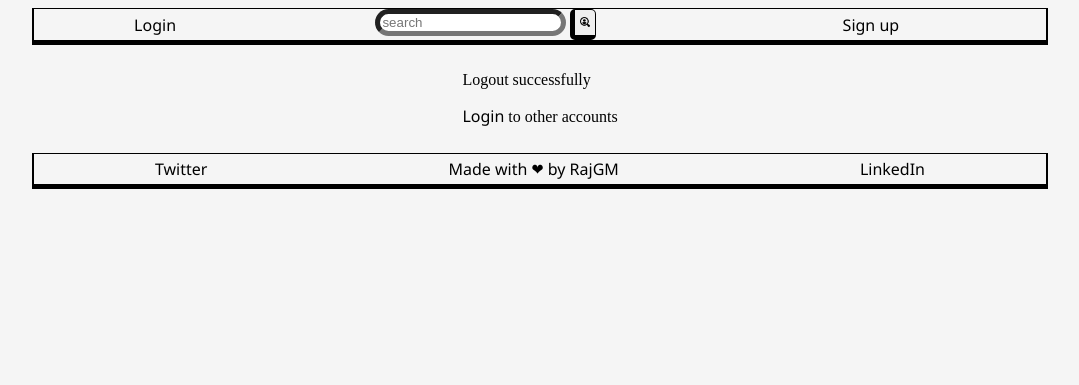
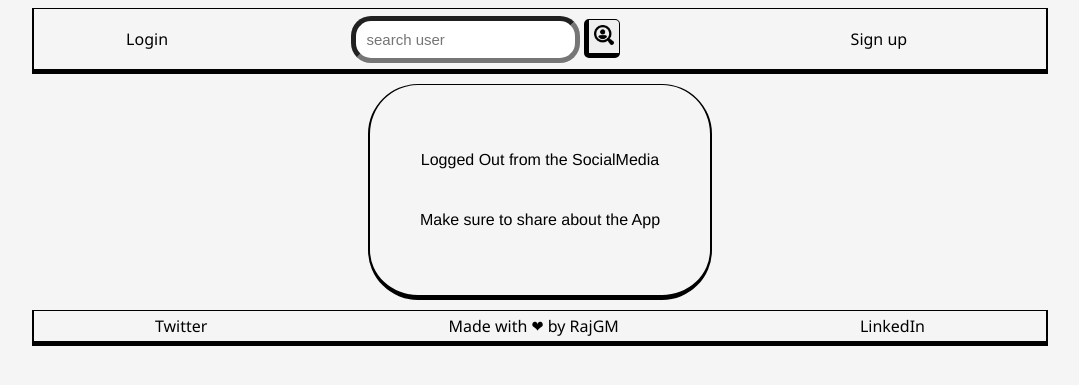
Before and after one commit to RajGM/webDevProject, a Django app: page /logout/ in a window 1280 px wide. Shown: the top 385 px of the page, without its empty margins (100-1179 px from the left). Run offline with Django 3.2, Linux system fonts and the light colour scheme.

Commit message:
logout styling done

```diff
--- a/socialmedia/forms.py
+++ b/socialmedia/forms.py
@@ -17,8 +17,8 @@ class UserForm(forms.ModelForm):
 
 # Form for signup
 class UserProfileForm(forms.ModelForm):
-    dateOfBirth = forms.DateField(widget=forms.SelectDateWidget(years=range(1940,2022), attrs={'placeholder':'DOB(mm/dd/yyyy)', 'class':'register-input date-birth'}), label='date of birth')
-    profileImage = forms.ImageField(label='profile image', required=False)
+    dateOfBirth = forms.DateField(widget=forms.SelectDateWidget(years=range(1960,2022), attrs={'placeholder':'DOB(mm/dd/yyyy)', 'class':'register-input date-birth'}), label='DoB')
+    profileImage = forms.ImageField(label='Dp', required=False)
     class Meta:
         model = AppUser
         fields = ('dateOfBirth', 'profileImage')
--- a/socialmedia/static/css/index.css
+++ b/socialmedia/static/css/index.css
@@ -4,6 +4,7 @@ body{
 
 .navBar{
     width: 80%;
+    height: 60px;
     display: flex;
     flex-direction: row;
     justify-content: space-around;
@@ -11,8 +12,8 @@ body{
 }
 
 .iconImg{
-    height: 10px;
-    width: 10px;
+    height: 20px;
+    width: 20px;
 }
 
 .dp{
@@ -130,6 +131,12 @@ ul{
     border-bottom: 7px solid black;
 }
 
+input{
+    padding: 10px;
+    border-radius: 10px;
+    font-size: 15px;
+}
+
 .loginInput{
     padding: 10px;
     border-radius: 10px;
@@ -139,3 +146,39 @@ ul{
 #centerText{
     text-align: center;
 }
+
+.singUpForm{
+    padding: 20px;
+    border-radius: 20px;
+    border-top: 2px solid black;
+    border-left: 5px solid black;
+    border-right: 5px solid black;
+    border-bottom: 7px solid black;
+}
+
+input[type="file"]{
+    width: 200px;
+    padding: 10px;
+    font-size: 15px;
+    border-top: 1px solid black;
+    border-left: 2px solid black;
+    border-right: 2px solid black;
+    border-bottom: 5px solid black;
+}
+
+label{
+    padding: 10px;
+    font-size: 15px;
+    border-radius: 20px;
+    font-family: 'Gill Sans', 'Gill Sans MT', Calibri, 'Trebuchet MS', sans-serif;
+    border-top: 1px solid black;
+    border-left: 2px solid black;
+    border-right: 2px solid black;
+    border-bottom: 5px solid black;
+}
+
+.logoutPage{
+    padding: 50px;
+    font-family: 'Franklin Gothic Medium', 'Arial Narrow', Arial, sans-serif;
+    border-radius: 50px;
+}
--- a/socialmedia/templates/logout.html
+++ b/socialmedia/templates/logout.html
@@ -1,7 +1,11 @@
 {% extends "./register_base.html" %}
 {% block content %}
-  <div class="callout large" id="register-form">
-    <p>Logout successfully </p>
-    <p><a id="register-nav" href="/login">Login</a> to other accounts</p>
+  <div class="column logoutPage boderDiv">
+    <div>
+      <p>Logged Out from the SocialMedia</p>
+    </div>
+    <div>
+      <p>Make sure to share about the App</p>
+    </div>
   </div>
 {% endblock %}
--- a/socialmedia/templates/nav.html
+++ b/socialmedia/templates/nav.html
@@ -28,7 +28,7 @@
   <div>
     <form class="search-bar" method="POST" action="{% url 'search-user'%}">
       {% csrf_token %}
-      <input type="search" placeholder="search" name="q" class="searchBar" />
+      <input type="search" placeholder="search user" name="q" class="searchBar" />
       <button type="submit" id="search-button" class="button">
         <img src="/static/assets/search.png" class="iconImg" />
       </button>
--- a/socialmedia/templates/signup.html
+++ b/socialmedia/templates/signup.html
@@ -12,7 +12,7 @@
     enctype="multipart/form-data"
   >
     {% csrf_token %}
-    <div class="column">
+    <div class="singUpForm column">
       <div>
         {{ user_form.as_p}}
       </div>
```
Also changed, not shown: db.sqlite3.
